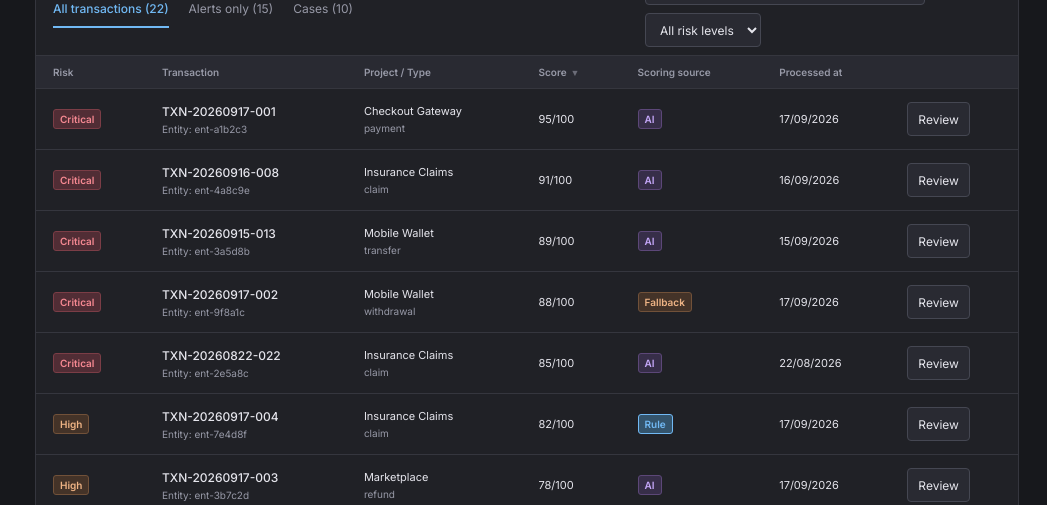
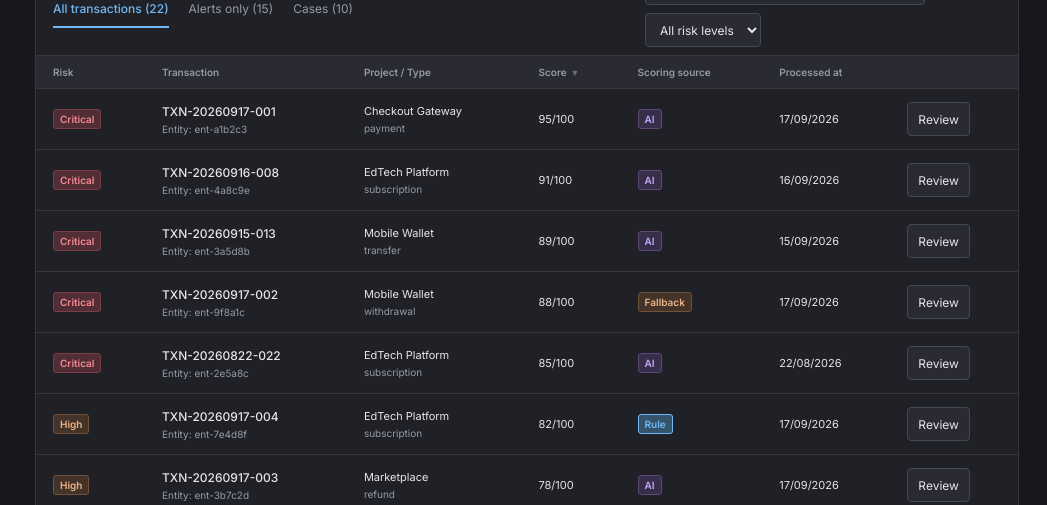
Before and after one commit to huy24isme/demo_capstone1, a Next.js app: page /fraud-monitoring in a window 1280 px wide. Shown: the part 841-1346 px from the top of the page, without its empty margins (233-1280 px from the left). Built offline with nearby package versions, Linux system fonts and the light colour scheme.

Commit message:
fix(data): replace Insurance Claims with EdTech Platform subscription project and API keys

```diff
--- a/src/data/fraudguard-platform.ts
+++ b/src/data/fraudguard-platform.ts
@@ -87,9 +87,9 @@ export const initialSmeTenants: SmeTenantItem[] = [
     activeProjectsCount: 2,
   },
   {
-    id: "tenant-vinainsure",
-    name: "VinaInsurance Fintech",
-    code: "VINA_INSURE",
+    id: "tenant-edulearn",
+    name: "EduLearn EdTech Academy",
+    code: "EDULEARN_VN",
     plan: "Growth",
     scoringEngine: "AI Scoring + Fallback",
     totalTransactions: 228900,
--- a/src/data/fraudguard-projects.ts
+++ b/src/data/fraudguard-projects.ts
@@ -50,13 +50,13 @@ export const initialProjects: ProjectItem[] = [
     createdAt: "2026-08-10T14:20:00Z",
   },
   {
-    id: "proj-insurance",
-    name: "Insurance Claims",
-    code: "INS_CLAIMS",
-    description: "Hệ thống tiếp nhận hồ sơ bồi thường bảo hiểm viện phí và xe cơ giới",
+    id: "proj-edtech",
+    name: "EdTech Platform",
+    code: "EDTECH_SUB",
+    description: "Nền tảng đào tạo trực tuyến, khóa học số và gói hội viên học tập định kỳ (Subscription)",
     environment: "Staging",
-    apiKey: "fg_test_1f3a5b7c9e1d3f5a7b9c1e3d",
-    webhookUrl: "https://staging-claim.insurtech.com/api/notify",
+    apiKey: "fg_test_4e8a1d2c6b9f0e3a5c7d8b2e",
+    webhookUrl: "https://staging-learn.edutech.vn/api/fraudguard-events",
     quota: {
       used: 2840,
       total: 10000,
--- a/src/data/fraudguard-transactions.ts
+++ b/src/data/fraudguard-transactions.ts
@@ -59,17 +59,17 @@ export const fraudGuardTransactions: TransactionRisk[] = [
   {
     id: "tx-004",
     transactionReference: "TXN-20260917-004",
-    projectId: "proj-insurance",
-    projectName: "Insurance Claims",
-    transactionType: "claim",
+    projectId: "proj-edtech",
+    projectName: "EdTech Platform",
+    transactionType: "subscription",
     entityReference: "ent-7e4d8f",
-    amount: 85000000,
+    amount: 2490000,
     currency: "VND",
     riskScore: 82,
     riskLevel: "High",
     scoringSource: "RULE",
     triggeredRules: ["amount_threshold", "suspicious_user_agent", "first_time_high_value"],
-    explanation: "First-time medical claim submission exceeding standard automated approval threshold with automated client signature.",
+    explanation: "Đăng ký gói hội viên năm lần đầu với thiết bị lạ và thông tin thẻ quốc tế bất thường.",
     alertId: "ALT-20260917-004",
     processedAt: "2026-09-17T11:15:30Z",
   },
@@ -129,18 +129,18 @@ export const fraudGuardTransactions: TransactionRisk[] = [
   {
     id: "tx-008",
     transactionReference: "TXN-20260916-008",
-    projectId: "proj-insurance",
-    projectName: "Insurance Claims",
-    transactionType: "claim",
+    projectId: "proj-edtech",
+    projectName: "EdTech Platform",
+    transactionType: "subscription",
     entityReference: "ent-4a8c9e",
-    amount: 120000000,
+    amount: 4990000,
     currency: "VND",
     riskScore: 91,
     riskLevel: "Critical",
     confidence: 0.98,
     scoringSource: "AI",
     triggeredRules: ["amount_threshold", "geo_anomaly", "device_fingerprint"],
-    explanation: "Duplicate claim policy detected across multiple claimant identities with correlated IP addresses.",
+    explanation: "Phát hiện hành vi chia sẻ tài khoản gói học đồng thời trên nhiều địa chỉ IP và thiết bị lạ bất thường.",
     alertId: "ALT-20260916-008",
     caseId: "CASE-2026-0885",
     caseStatus: "Confirmed Fraud",
@@ -239,17 +239,17 @@ export const fraudGuardTransactions: TransactionRisk[] = [
   {
     id: "tx-014",
     transactionReference: "TXN-20260915-014",
-    projectId: "proj-insurance",
-    projectName: "Insurance Claims",
-    transactionType: "claim",
+    projectId: "proj-edtech",
+    projectName: "EdTech Platform",
+    transactionType: "subscription",
     entityReference: "ent-8f2c6a",
-    amount: 22000000,
+    amount: 499000,
     currency: "VND",
     riskScore: 52,
     riskLevel: "Medium",
     scoringSource: "RULE",
     triggeredRules: ["amount_threshold", "unusual_hour"],
-    explanation: "Claim filed during maintenance window with missing optional invoice attachments.",
+    explanation: "Thanh toán gia hạn định kỳ gói học trực tuyến trong khung giờ bảo trì hệ thống.",
     alertId: "ALT-20260915-014",
     caseId: "CASE-2026-0871",
     caseStatus: "Resolved",
@@ -314,18 +314,18 @@ export const fraudGuardTransactions: TransactionRisk[] = [
   {
     id: "tx-018",
     transactionReference: "TXN-20260912-018",
-    projectId: "proj-insurance",
-    projectName: "Insurance Claims",
-    transactionType: "claim",
+    projectId: "proj-edtech",
+    projectName: "EdTech Platform",
+    transactionType: "subscription",
     entityReference: "ent-1b4e9f",
-    amount: 3500000,
+    amount: 299000,
     currency: "VND",
     riskScore: 22,
     riskLevel: "Low",
     confidence: 0.92,
     scoringSource: "AI",
     triggeredRules: [],
-    explanation: "Standard outpatient prescription claim with valid digital hospital stamp and invoice verified.",
+    explanation: "Gia hạn gói hội viên định kỳ hàng tháng từ thiết bị và vị trí quen thuộc của học viên.",
     processedAt: "2026-09-12T09:18:25Z",
   },
   /* ── Older transactions for date range testing ── */
@@ -383,18 +383,18 @@ export const fraudGuardTransactions: TransactionRisk[] = [
   {
     id: "tx-022",
     transactionReference: "TXN-20260822-022",
-    projectId: "proj-insurance",
-    projectName: "Insurance Claims",
-    transactionType: "claim",
+    projectId: "proj-edtech",
+    projectName: "EdTech Platform",
+    transactionType: "subscription",
     entityReference: "ent-2e5a8c",
-    amount: 55000000,
+    amount: 3500000,
     currency: "VND",
     riskScore: 85,
     riskLevel: "Critical",
     confidence: 0.91,
     scoringSource: "AI",
     triggeredRules: ["amount_threshold", "suspicious_user_agent"],
-    explanation: "Duplicate claim submission with altered personal details detected.",
+    explanation: "Trùng lặp thông tin thanh toán định kỳ với nhiều tài khoản học viên khác nhau trên cùng dải IP.",
     alertId: "ALT-20260822-022",
     caseId: "CASE-2026-0700",
     caseStatus: "Confirmed Fraud",
@@ -455,11 +455,11 @@ export const fraudGuardTransactions: TransactionRisk[] = [
   {
     id: "tx-026",
     transactionReference: "TXN-20260705-026",
-    projectId: "proj-insurance",
-    projectName: "Insurance Claims",
-    transactionType: "claim",
+    projectId: "proj-edtech",
+    projectName: "EdTech Platform",
+    transactionType: "subscription",
     entityReference: "ent-5c1b9a",
-    amount: 98000000,
+    amount: 1800000,
     currency: "VND",
     riskScore: 92,
     riskLevel: "Critical",
@@ -468,6 +468,7 @@ export const fraudGuardTransactions: TransactionRisk[] = [
     alertId: "ALT-20260705-026",
     caseId: "CASE-2026-0580",
     caseStatus: "Confirmed Fraud",
+    explanation: "Nhiều lần quẹt thẻ thất bại liên tiếp trước khi thanh toán gia hạn thành công từ fingerprint khả nghi.",
     processedAt: "2026-07-05T08:40:00Z",
   },
 ];
```
Also changed, not shown: src/components/auth/LoginPage.tsx (+0 -15 lines).
